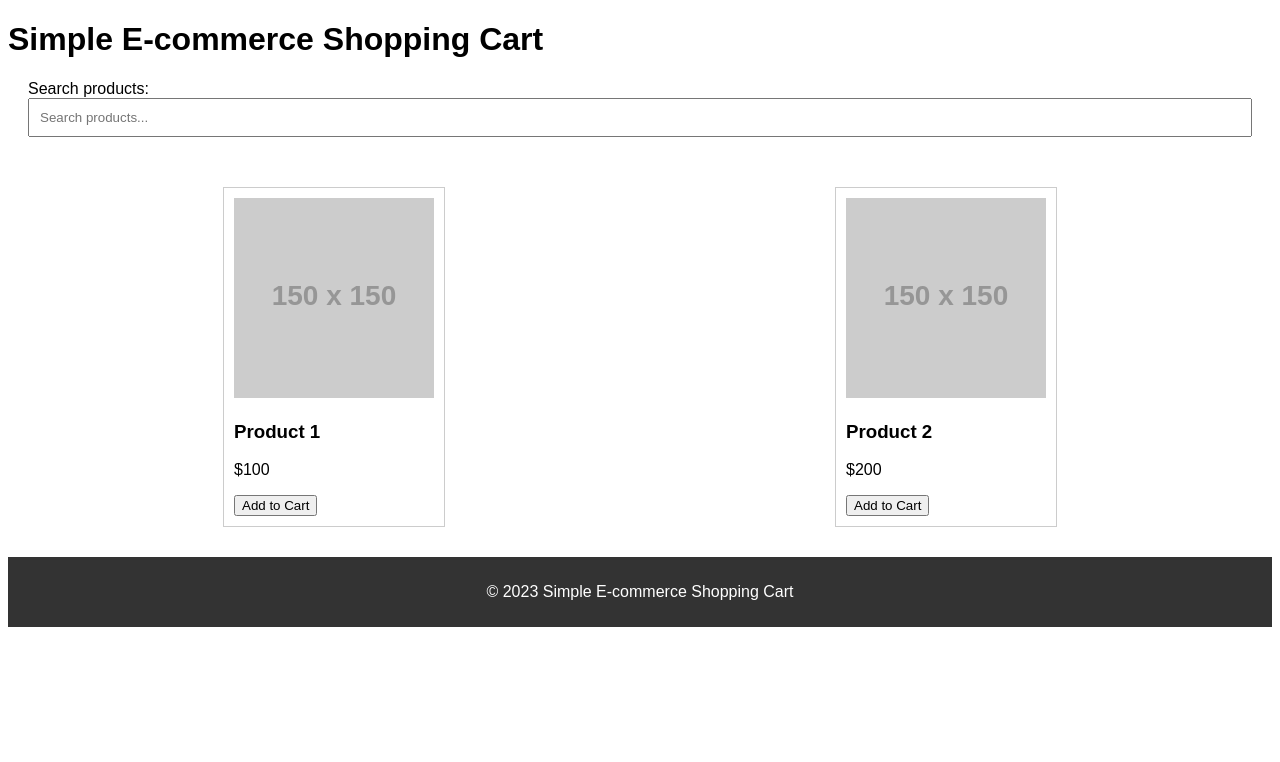
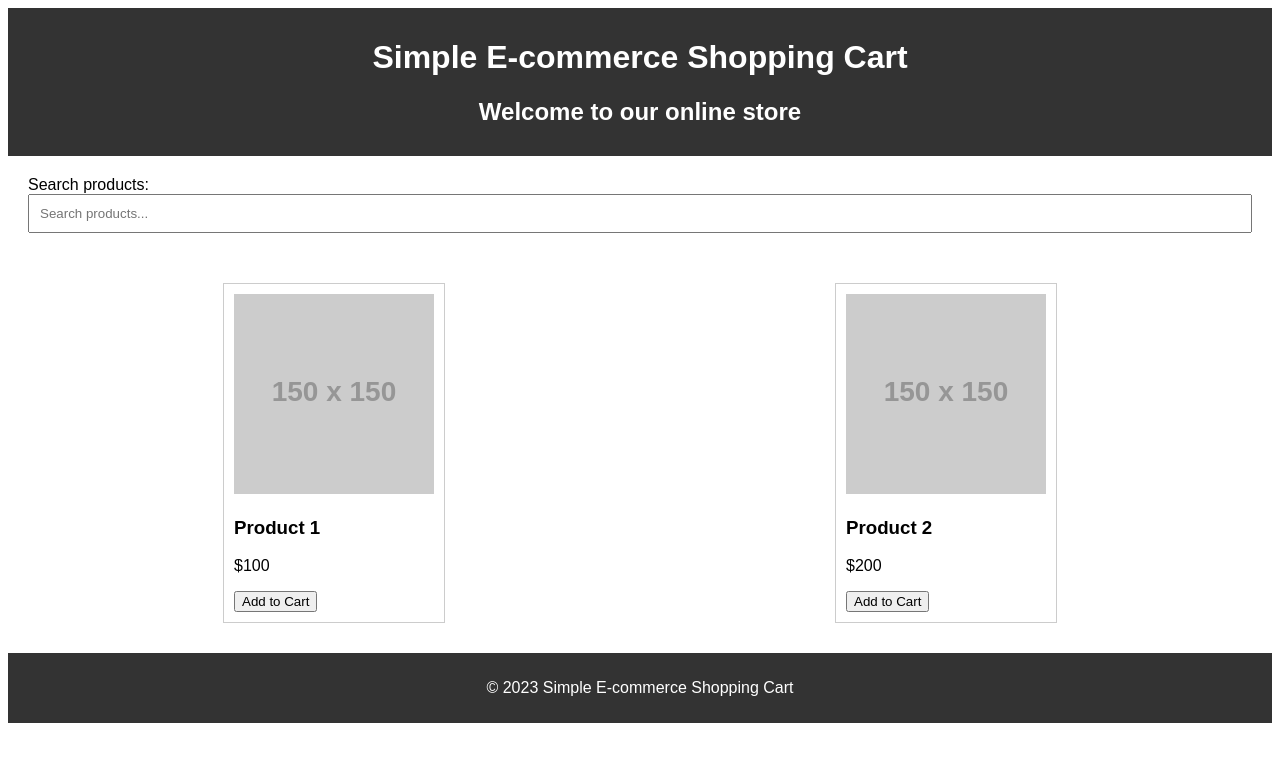
Before and after one commit to kopparapumanikanta/Ecommerce-Shopping-Cart--Phind, a plain HTML site: page index.html in a window 1280 px wide. Drawn offline with Linux system fonts and the light colour scheme; placeholder pictures from the web are drawn by us.

Commit message:
Fixed Header Nesting

```diff
--- a/index.html
+++ b/index.html
@@ -41,7 +41,11 @@
     </style>
 </head>
 <body>
-    <h1>Simple E-commerce Shopping Cart</h1>
+    <div class="header">
+        <h1>Simple E-commerce Shopping Cart</h1>
+        <h2>Welcome to our online store</h2>
+    </div>
+
     <div class="search-bar">
         <label for="searchInput">Search products:</label>
         <input type="text" id="searchInput" placeholder="Search products...">
```
